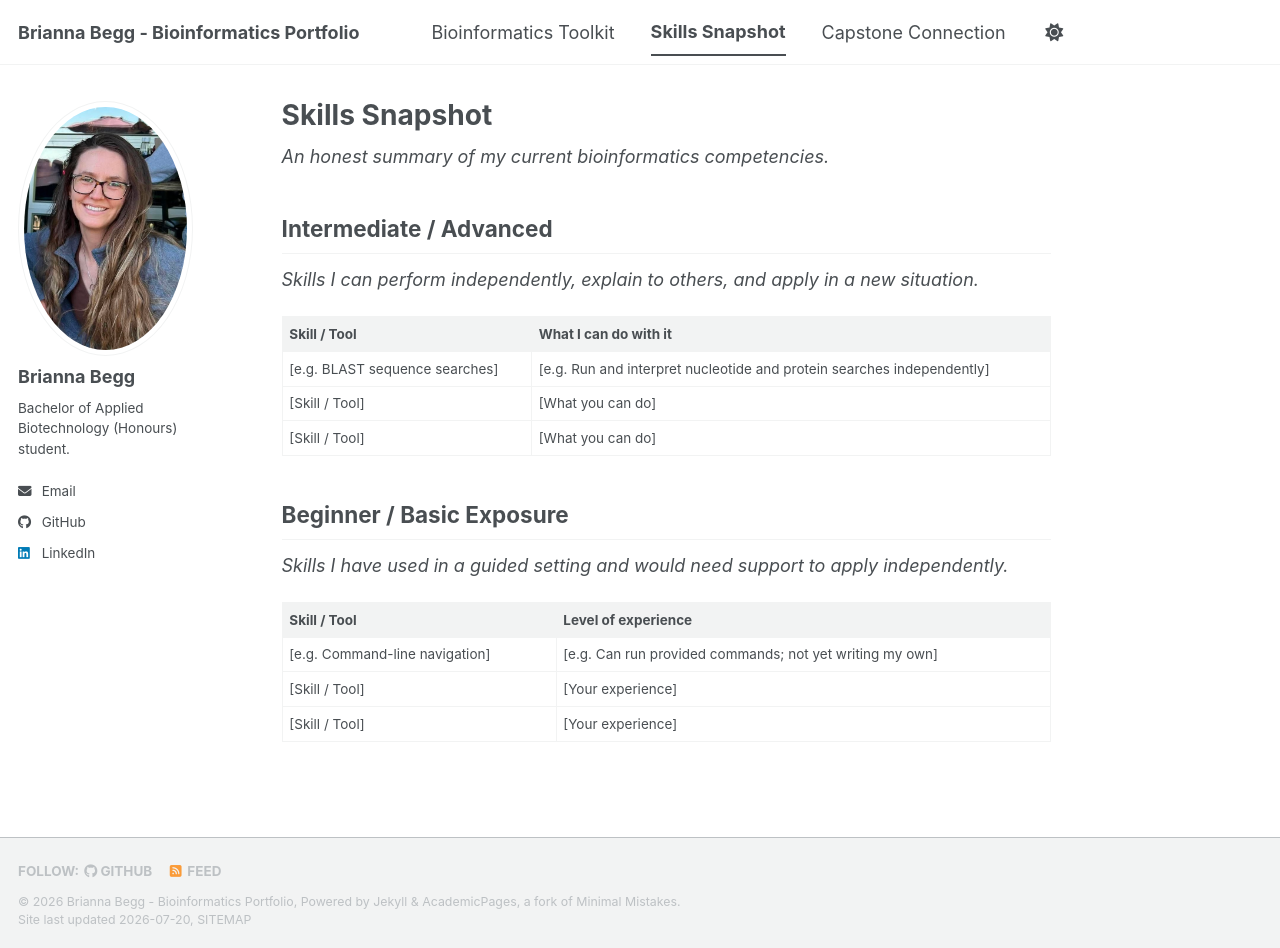
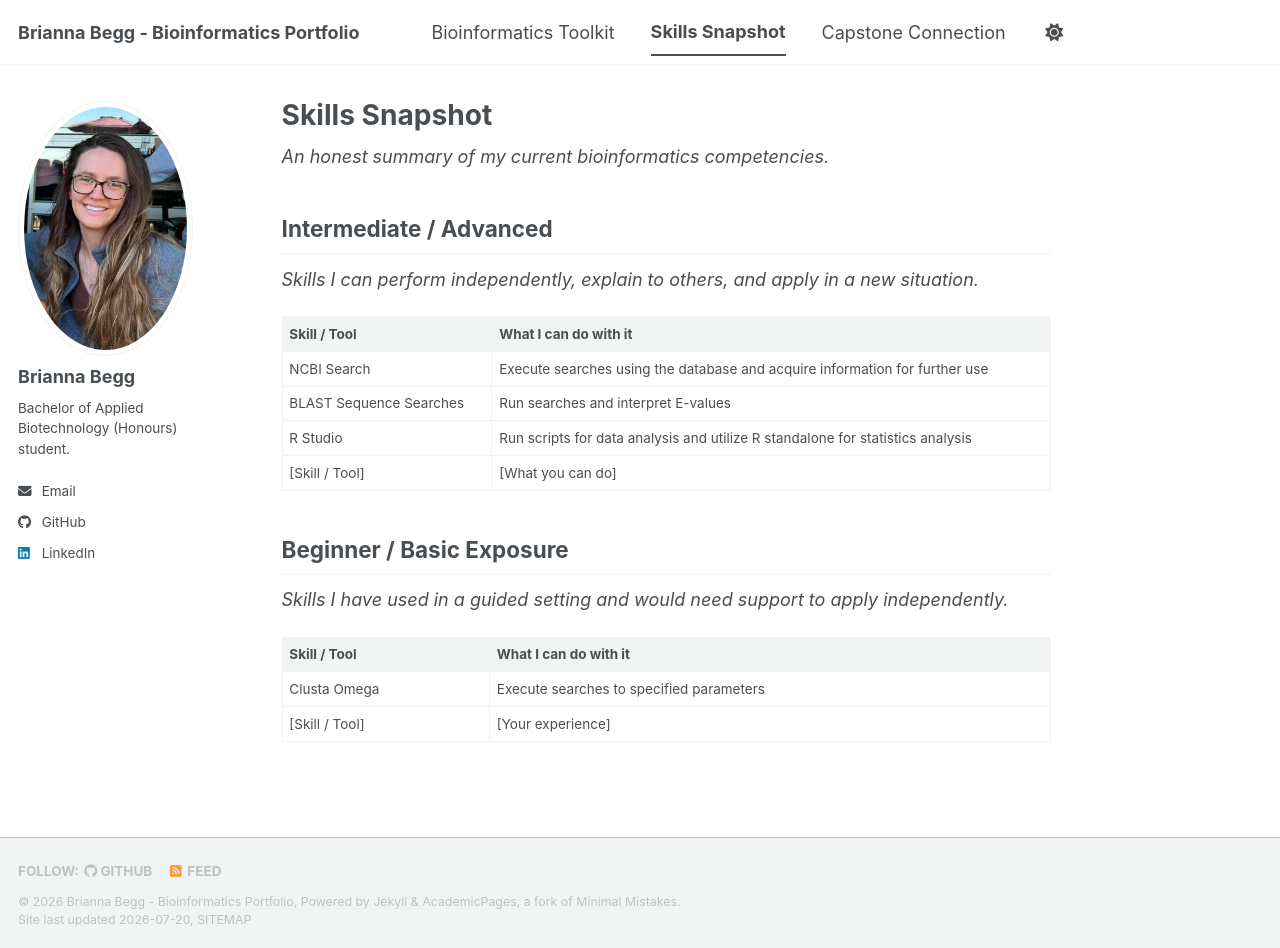
Before and after one commit to briannabegg/biot74000-portfolio, a Jekyll site: the page built from _pages/skills.md, in a window 1280 px wide and 948 px high. Built offline with Jekyll 4.4.1, drawn with Linux system fonts in a browser that asks for light colours; a script bundle is joined from its source files by our own code; library files that are not in the unit come from our copies.

Commit message:
Update skills.md

```diff
--- a/_pages/skills.md
+++ b/_pages/skills.md
@@ -37,16 +37,16 @@ _Skills I can perform independently, explain to others, and apply in a new situa
 
 | Skill / Tool | What I can do with it |
 |---|---|
-| [e.g. BLAST sequence searches] | [e.g. Run and interpret nucleotide and protein searches independently] |
-| [Skill / Tool] | [What you can do] |
+| NCBI Search | Execute searches using the database and acquire information for further use |
+| BLAST Sequence Searches | Run searches and interpret E-values |
+| R Studio | Run scripts for data analysis and utilize R standalone for statistics analysis |
 | [Skill / Tool] | [What you can do] |
 
 ## Beginner / Basic Exposure
 
 _Skills I have used in a guided setting and would need support to apply independently._
 
-| Skill / Tool | Level of experience |
+| Skill / Tool | What I can do with it |
 |---|---|
-| [e.g. Command-line navigation] | [e.g. Can run provided commands; not yet writing my own] |
+| Clusta Omega | Execute searches to specified parameters |
 | [Skill / Tool] | [Your experience] |
-| [Skill / Tool] | [Your experience] |
```
